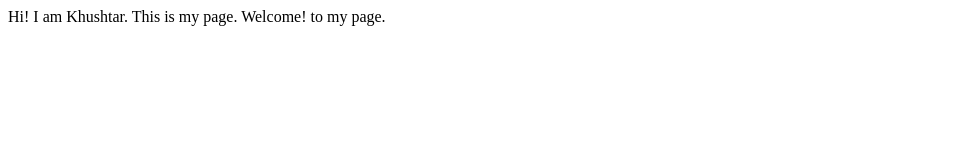
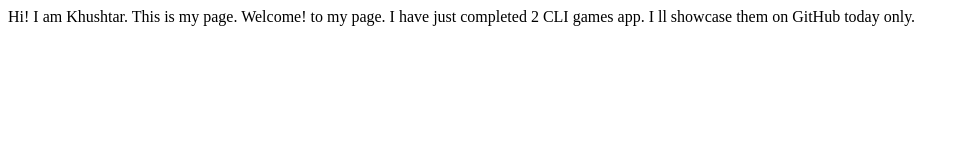
Before and after one commit to khushtar-faraz/student-site-demo, a plain HTML site: page index.html in a window 1280 px wide. Shown: the whole page, without its empty margins (0-969 px from the left). Drawn offline with Linux system fonts and the light colour scheme.

Commit message:
doc: updated project details

```diff
--- a/index.html
+++ b/index.html
@@ -10,5 +10,6 @@
     Hi! I am Khushtar.
     This is my page.
     Welcome! to my page.
+    I have just completed 2 CLI games app. I ll showcase them on GitHub today only.
 </body>
 </html>
```
